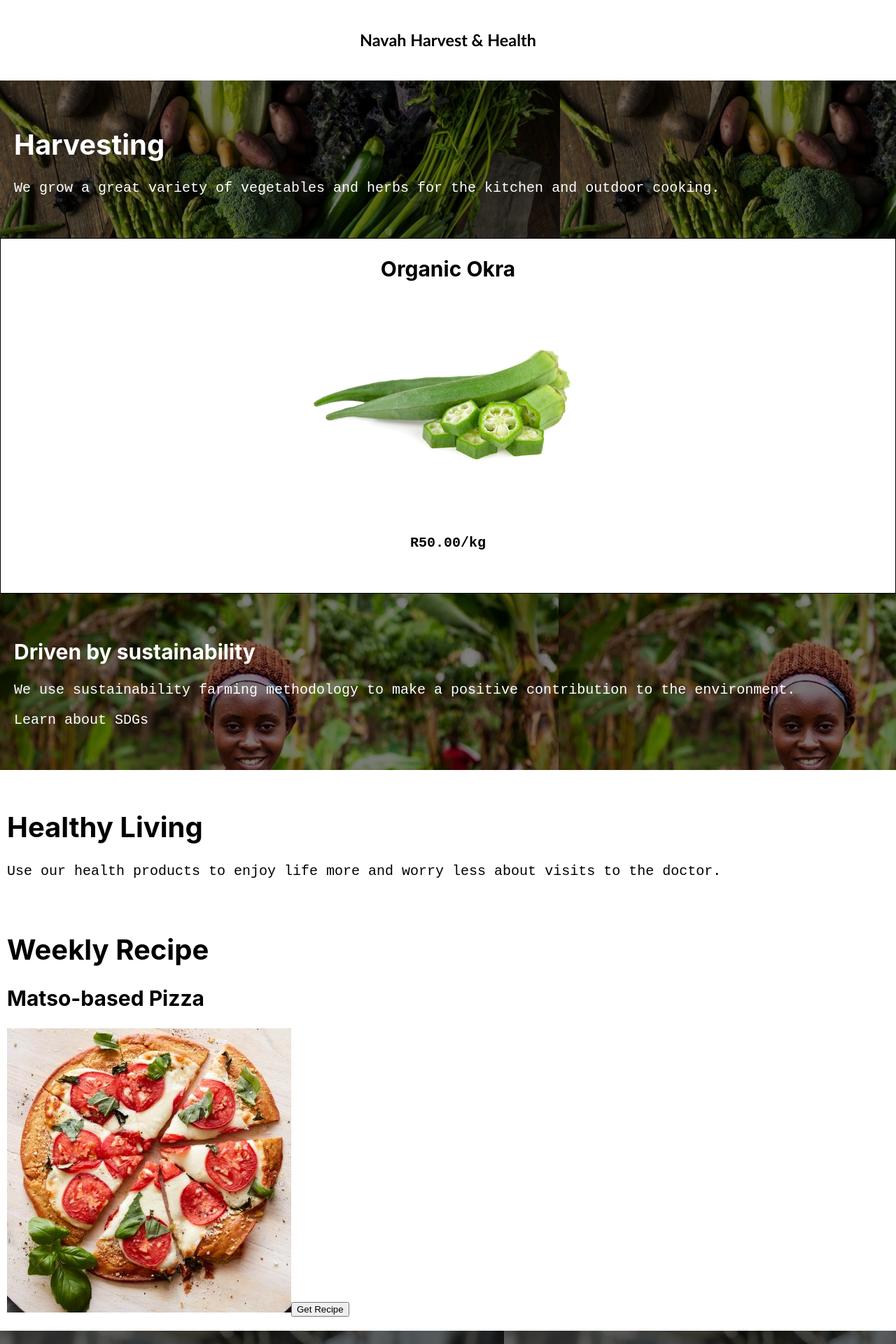
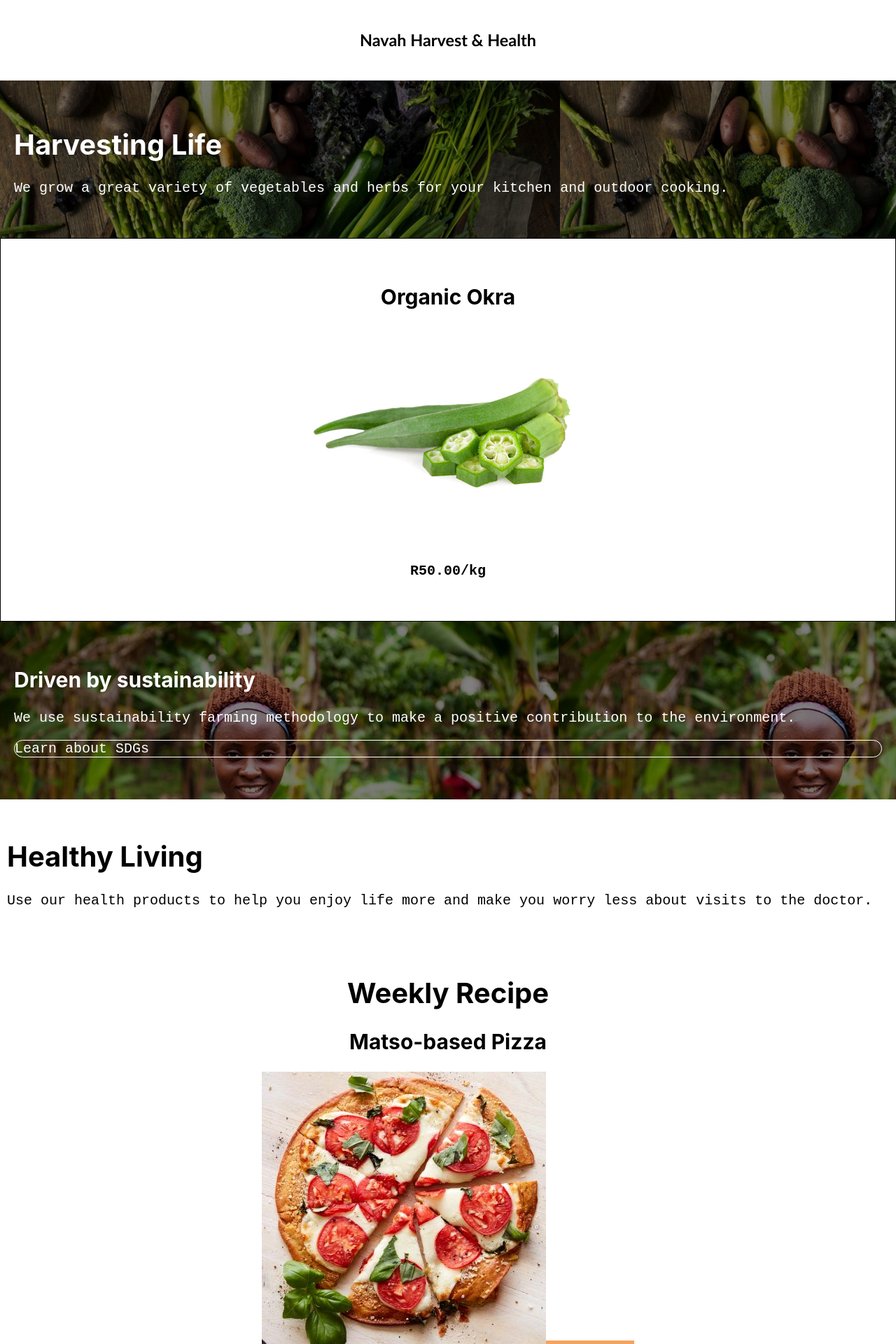
Before and after one commit to malebosambo/nava, a React (Create React App) app: page / in a window 1280 px wide. Shown: the top 1920 px of the page at 70% size. Built offline with nearby package versions, Linux system fonts and the light colour scheme.

Commit message:
Added design

```diff
--- a/src/App.css
+++ b/src/App.css
@@ -12,12 +12,25 @@ img {
   max-width: 100%;
 }
 
+input {
+  background-color: sandybrown;
+  border: none;
+  color: white;
+  margin-top: 20px;
+  padding: 10px 30px;
+}
+
 p {
   font-family: 'Courier New', Courier, monospace
 }
 
 .Bold {
   font-weight: bold;
+}
+
+.Border {
+  border: 1px solid white;
+  border-radius: 25px;
 }
 
 .Contact {
@@ -49,12 +62,13 @@ p {
 
 .Product {
   border: 1px solid black;
-  padding: 0px 20px 40px 20px;
+  padding: 40px 20px;
   text-align: center;
 }
 
 .Recipe {
-  padding: 0px 10px 20px 10px;
+  padding: 20px 10px;
+  text-align: center;
 }
 
 .Sustainable {
--- a/src/App.js
+++ b/src/App.js
@@ -8,8 +8,8 @@ function App() {
       </div>
       <div className="Main_Content">
         <div className="Harvest">
-          <h1>Harvesting</h1>
-          <p>We grow a great variety of vegetables and herbs for the kitchen and outdoor cooking.</p>
+          <h1>Harvesting Life</h1>
+          <p>We grow a great variety of vegetables and herbs for your kitchen and outdoor cooking.</p>
         </div>
         <div className="Product">
           <h2>Organic Okra</h2>
@@ -19,11 +19,11 @@ function App() {
         <div className="Sustainable">
           <h2>Driven by sustainability</h2>
           <p>We use sustainability farming methodology to make a positive contribution to the environment.</p>
-          <p><a href="https://sdgs.un.org/goals">Learn about SDGs</a></p>
+          <p className="Border"><a href="https://sdgs.un.org/goals">Learn about SDGs</a></p>
         </div>
         <div className="Health">
           <h1>Healthy Living</h1>
-          <p>Use our health products to enjoy life more and worry less about visits to the doctor.</p>
+          <p>Use our health products to help you enjoy life more and make you worry less about visits to the doctor.</p>
         </div>
         <div className="Recipe">
           <h1>Weekly Recipe</h1>
```
Also changed, not shown: 1 other file (tests, documents, lock files or other folders).
